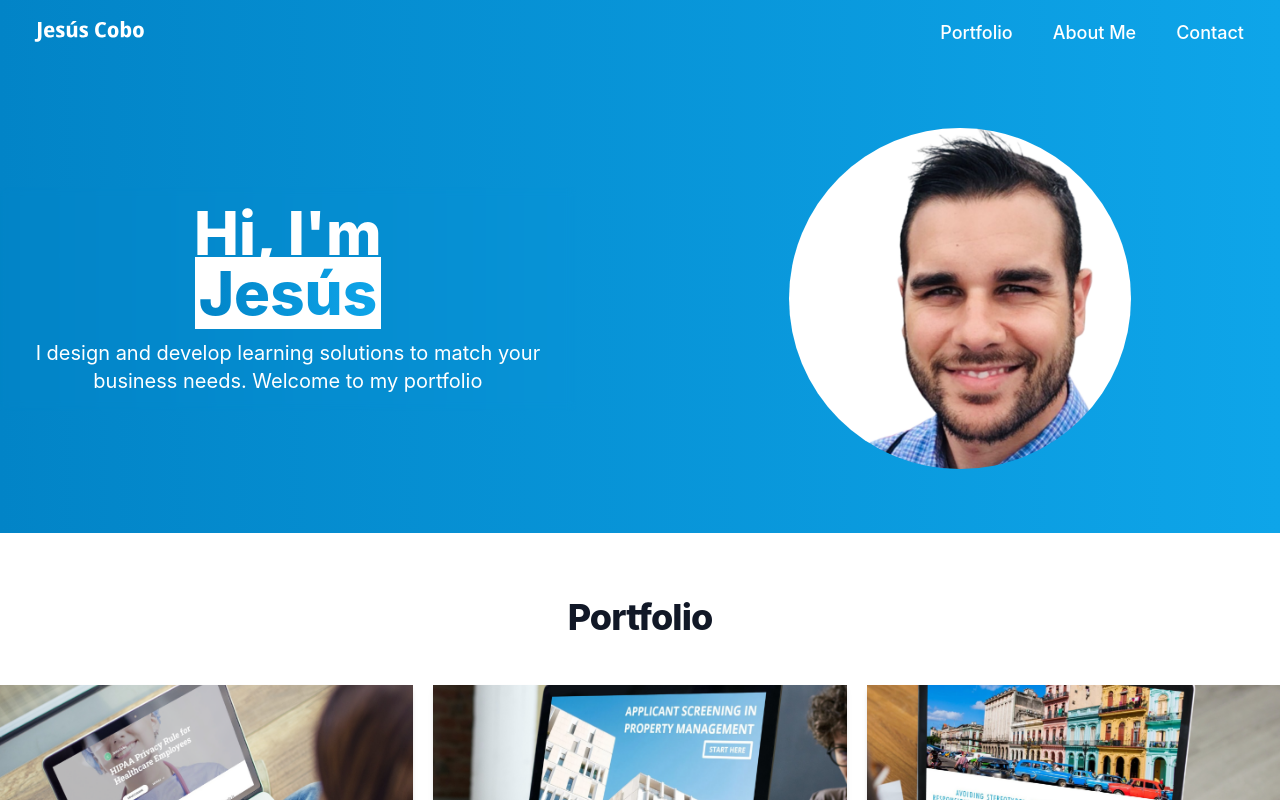
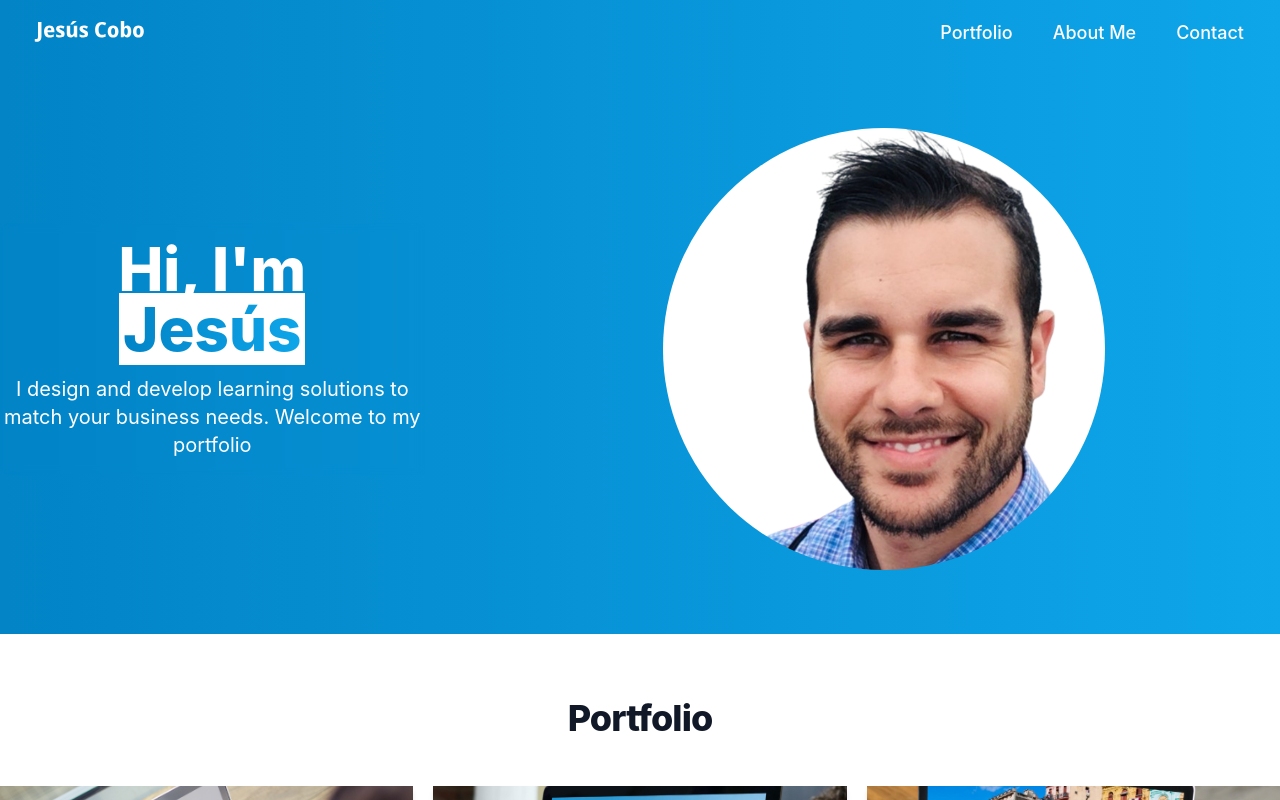
Before and after one commit to CarolinaCobo/jesus-portfolio, a Next.js app: page / in a window 1280 px wide. Shown: the top 800 px of the page. Built offline with nearby package versions, Linux system fonts and the light colour scheme.

Commit message:
max wdht

```diff
--- a/components/Hero/Hero.js
+++ b/components/Hero/Hero.js
@@ -10,7 +10,7 @@ export default function Hero() {
             </span>
           </span>
         </h1>
-        <p className="text-white text-xs pb-4 text-center sm:text-xl">
+        <p className="text-white text-xs pb-4 text-center max-w-lg sm:text-xl">
           I design and develop learning solutions to match your business needs.
           Welcome to my portfolio
         </p>
```
